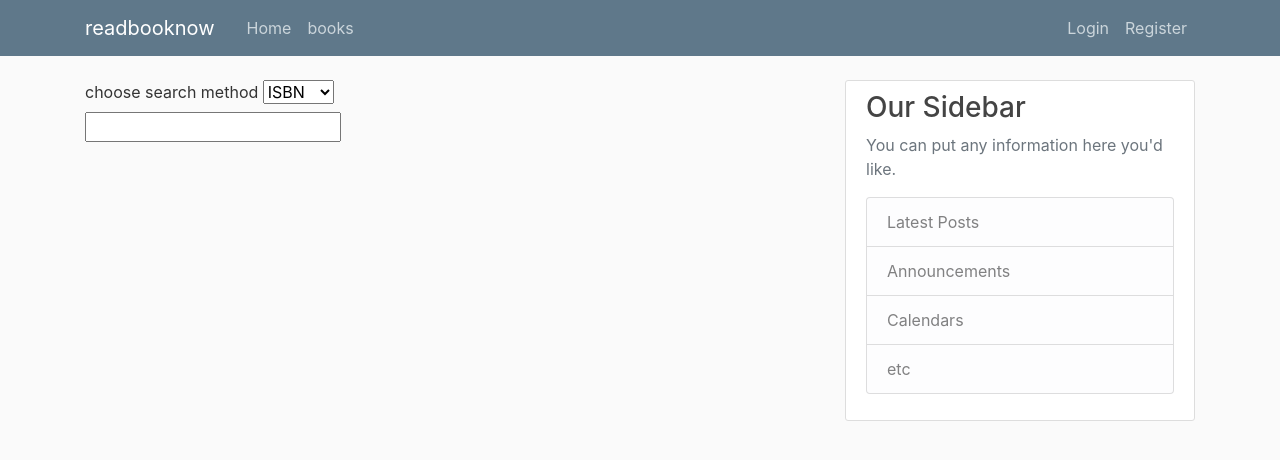
After one commit to eugene04/project1, a Flask app: template templates/search.html in a window 1280 px wide. The commit adds this page. Shown: the top 460 px of the page. Run offline with Flask 2, Linux system fonts and the light colour scheme; the template is opened without the code that fills it, so the values that code supplies are empty; some libraries are stand-ins or nearby versions.

Commit message:
creating search html

```diff
--- a/application.py
+++ b/application.py
@@ -46,7 +46,10 @@
         return redirect (url_for('books'))
     return render_template("register.html")
 
-
+@app.route("/search")
+def search():
+    books=db.execute("SELECT * FROM books").fetchall()
+    return render_template("search.html",books=books)
 
 
 
@@ -56,5 +59,6 @@
     return render_template('books.html',books=books)
 
 
+
 if __name__=='__main__':
     app.run(debug=True)
--- a/static/main.css
+++ b/static/main.css
@@ -79,5 +79,5 @@
     font-size: 2.5rem;
   }
   .boxed{
-  border: 1px solid green;
+  border: 2px solid green;
   }
--- /dev/null
+++ b/templates/search.html
@@ -0,0 +1,23 @@
+{% extends "layout.html" %}
+{% block content %}
+<label for=id_select>choose search method</label>
+<select for=id_select>
+
+  <option value="isbn" >ISBN</option>
+  <option value="title">title</option>
+  <option value="author">author</option>
+  <option value="year">year</option>
+</select>
+<div>
+
+<input name="books" list="mybooks">
+<datalist id="mybooks">
+        {% for book in books %}
+<option value="{{book.title}}">the book's isbn {{book.isbn}}<b>title</b>
+    {{book.title}} <b>by</b> {{book.author}} <b>year </b>{{book.year}}
+</option>
+</datalist>
+{% endfor %}
+</div>
+
+{% endblock content %}
```
Also changed, not shown: templates/books.html (+6 -6 lines), templates/error.html (+4 -8 lines), templates/mybooks.html (added, +15 -0 lines).
